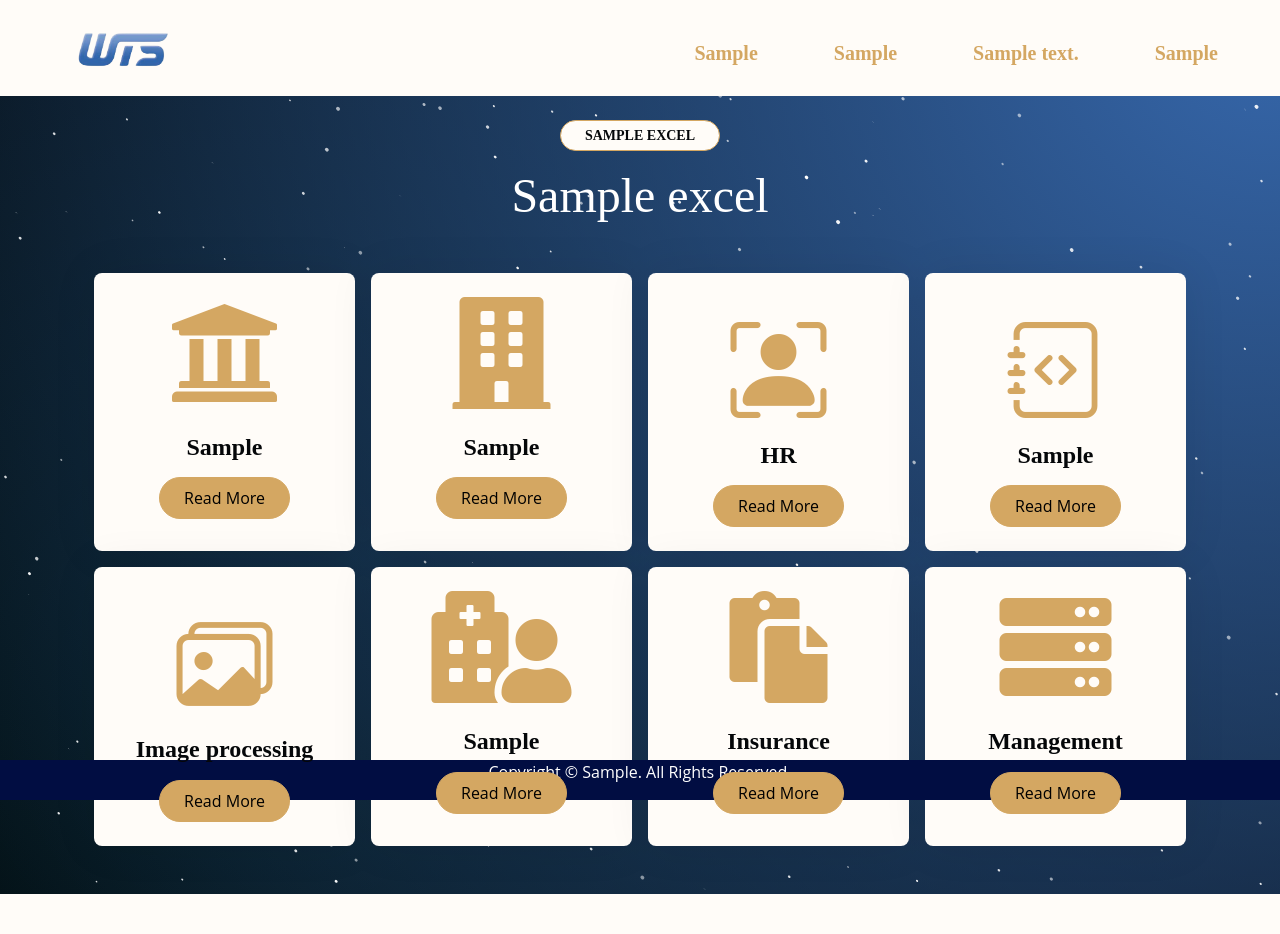
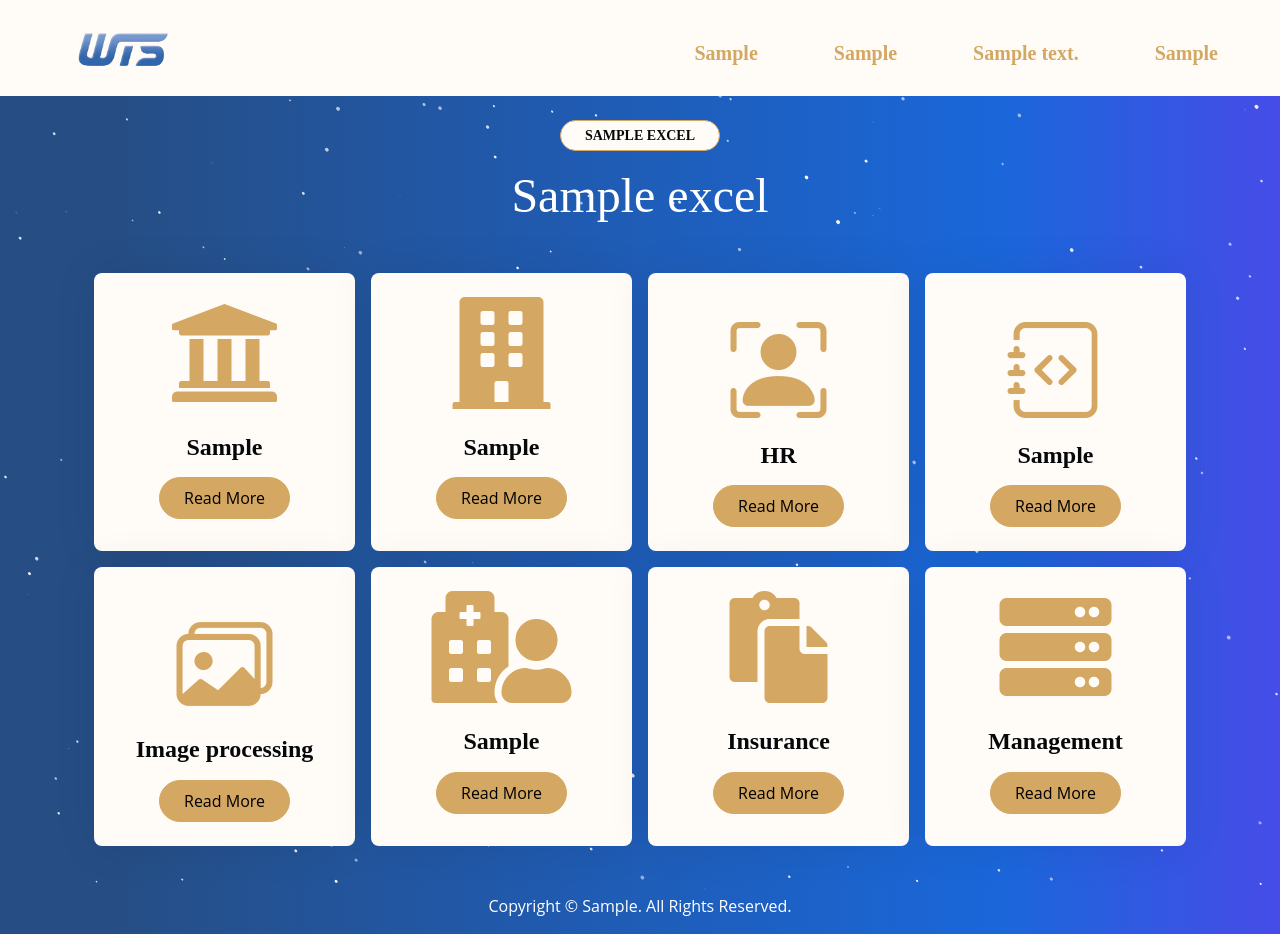
Before and after one commit to WisetechSourceProduct/AutomationProductCatalogue, a Django app: template wiseProductCatalog/templates/wiseProductCatalogApp/products.html in a window 1280 px wide. Before the commit the page ends 894 px from the top, so only its background shows below. Run offline with Django 5.2, Linux system fonts and the light colour scheme; the template is opened without the code that fills it: most values are stand-ins (such as "Sample title", 1, 10 or a date in 2020); some libraries are stand-ins or nearby versions; some web fonts are replaced.

Commit message:
background color and footer changes

```diff
--- a/wiseProductCatalog/templates/base.html
+++ b/wiseProductCatalog/templates/base.html
@@ -31,6 +31,6 @@
     <body>
         {% block body %}
         {% endblock %}
-        {% comment %} {% include 'footer.html' %} {% endcomment %}
+
     </body>
 </html>
--- a/wiseProductCatalog/templates/footer.html
+++ b/wiseProductCatalog/templates/footer.html
@@ -1,3 +1,3 @@
-<div class="continer" style="color:white;position:fixed;bottom: 0;width: 100%;background-color:#010D42;">
+<div class="continer" style="color:white;bottom: 0;width: 100%;">
     <p style="text-align: center;">Copyright &#169; {{excel_data.copyRights}}. All Rights Reserved.</p>
 </div>
--- a/wiseProductCatalog/templates/wiseProductCatalogApp/background.html
+++ b/wiseProductCatalog/templates/wiseProductCatalogApp/background.html
@@ -3,9 +3,8 @@
 body {
   width: 100%;
   height: 100%;
-  background-color: #000;
-  background-image: radial-gradient(circle at top right, #3769ae,transparent),
-    radial-gradient(circle at 20% 80%, rgba(41, 196, 255, 0.13), transparent);
+  background: rgb(38,78,133);
+  background: linear-gradient(90deg, rgba(38,78,133,1) 9%, rgba(26,103,218,1) 78%, rgba(70,76,232,1) 100%);
 }
 canvas {
   position: fixed;
--- a/wiseProductCatalog/wiseProductCatalogApp/views.py
+++ b/wiseProductCatalog/wiseProductCatalogApp/views.py
@@ -1,16 +1,17 @@
 from django.shortcuts import render
 import pandas as pd
 
+excel_file_path = "https://github.com/WisetechSourceProduct/AutomationProductCatalogue/raw/main/wiseProductCatalog/static/required_documents/wiseProductCatalogContentSheet.xlsx"
 # Create your views here.
 def home(request):
 
-    df = pd.read_excel("https://github.com/WisetechSourceProduct/AutomationProductCatalogue/raw/main/wiseProductCatalog/static/required_documents/wiseProductCatalogContentSheet.xlsx", header=None)
+    df = pd.read_excel(excel_file_path, header=None)
     content = dict(zip(df[0], df[1])) # Convert excel file into dict format
     return render(request, "wiseProductCatalogApp/home.html",{"excel_data":content} )
 
 
 def products(request):
-    df = pd.read_excel("https://github.com/WisetechSourceProduct/AutomationProductCatalogue/raw/main/wiseProductCatalog/static/required_documents/wiseProductCatalogContentSheet.xlsx", header=None)
+    df = pd.read_excel(excel_file_path, header=None)
     content = dict(zip(df[0], df[1])) # Convert excel file into dict format
     print(content)
     return render(request,"wiseProductCatalogApp/products.html",{"excel_data":content})
```
Also changed, not shown: wiseProductCatalog/templates/wiseProductCatalogApp/home.html (+6 -2 lines), wiseProductCatalog/templates/wiseProductCatalogApp/products.html (indentation only).
